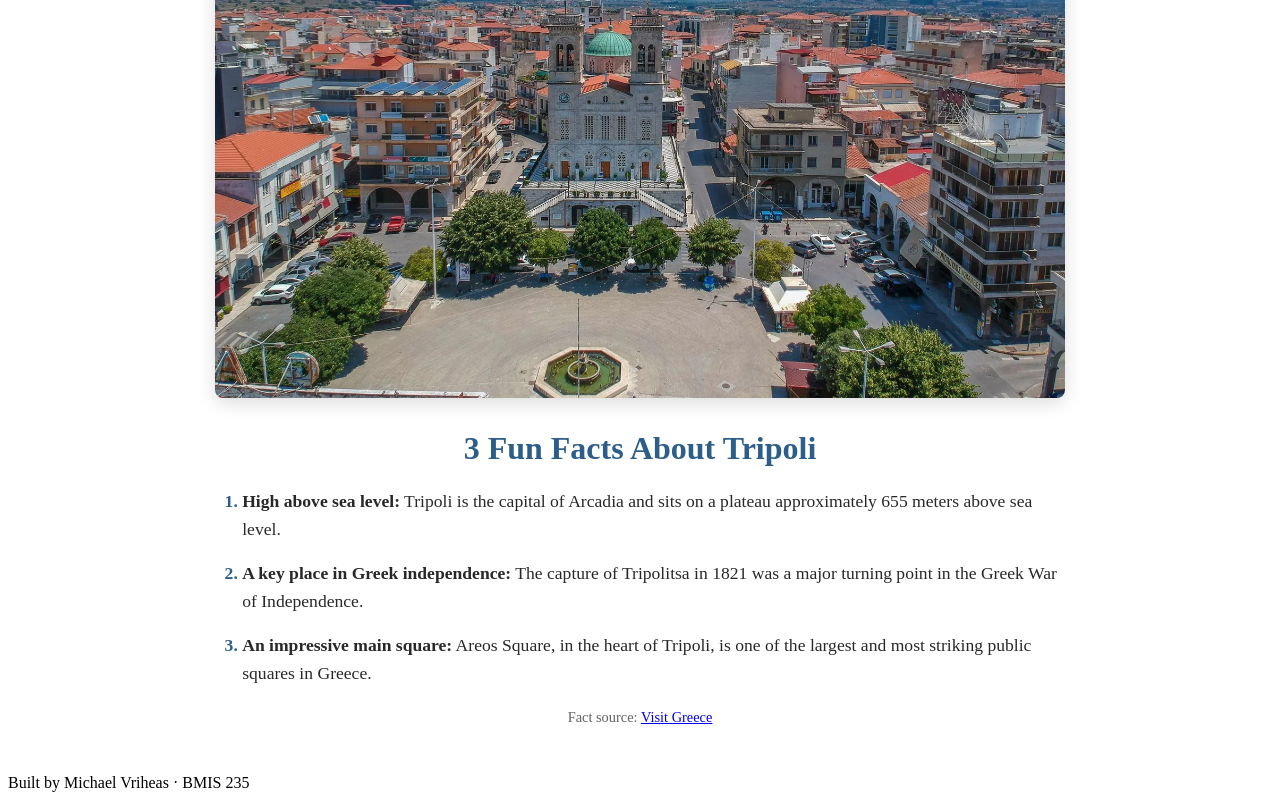
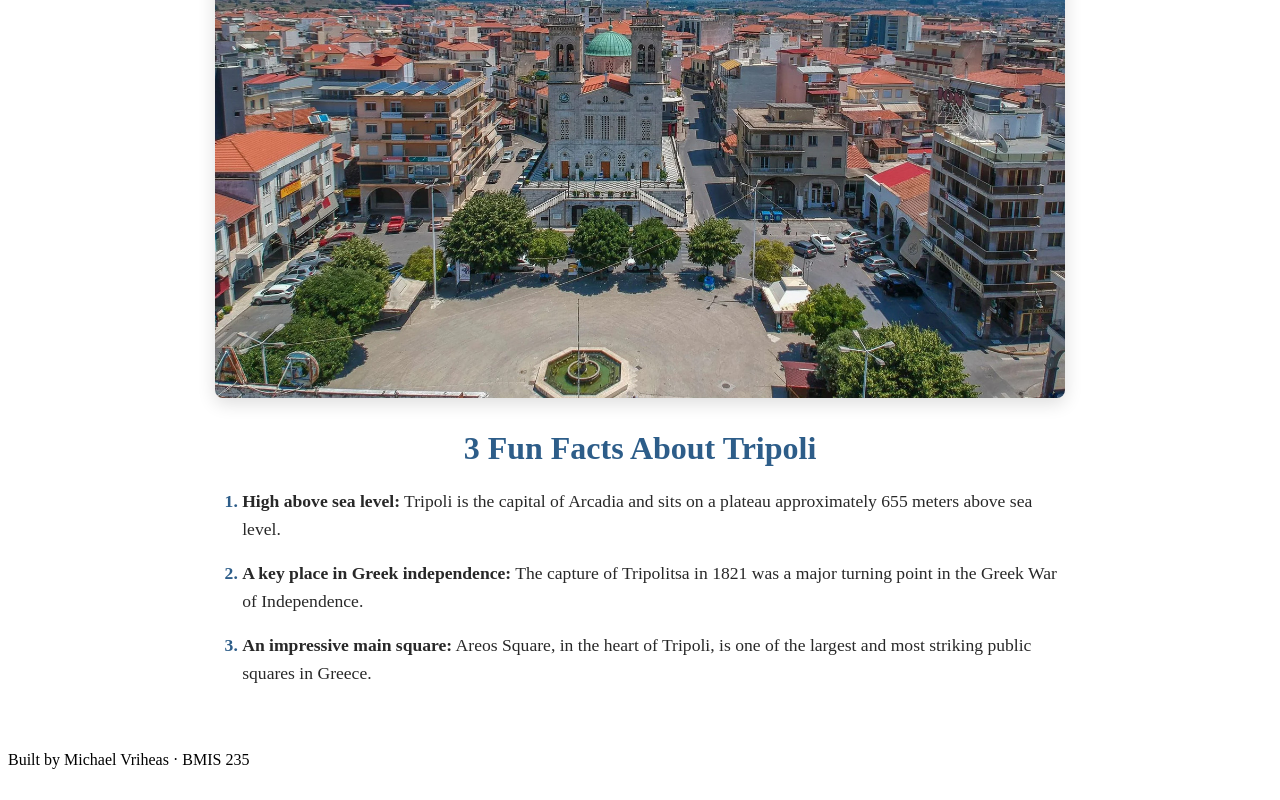
Before and after one commit to MichaelVriheas/bmis235-html-3, a plain HTML site: page page4.html in a window 1280 px wide. Shown: the part 543-1343 px from the top of the page. After the commit the page ends 1320 px from the top, so only its background shows below. Drawn offline with Linux system fonts and the light colour scheme.

Commit message:
Remove fact source paragraph from page4.html
Removed the fact source paragraph from the Tripoli section.

```diff
--- a/page4.html
+++ b/page4.html
@@ -35,7 +35,7 @@
             <li><strong>A key place in Greek independence:</strong> The capture of Tripolitsa in 1821 was a major turning point in the Greek War of Independence.</li>
             <li><strong>An impressive main square:</strong> Areos Square, in the heart of Tripoli, is one of the largest and most striking public squares in Greece.</li>
             </ol>
-            <p class="facts-source">Fact source: <a href="https://www.visitgreece.gr/en/mainland/west_peloponnese/tripoli">Visit Greece</a></p>
+
         </section>
     </main>
 
```
